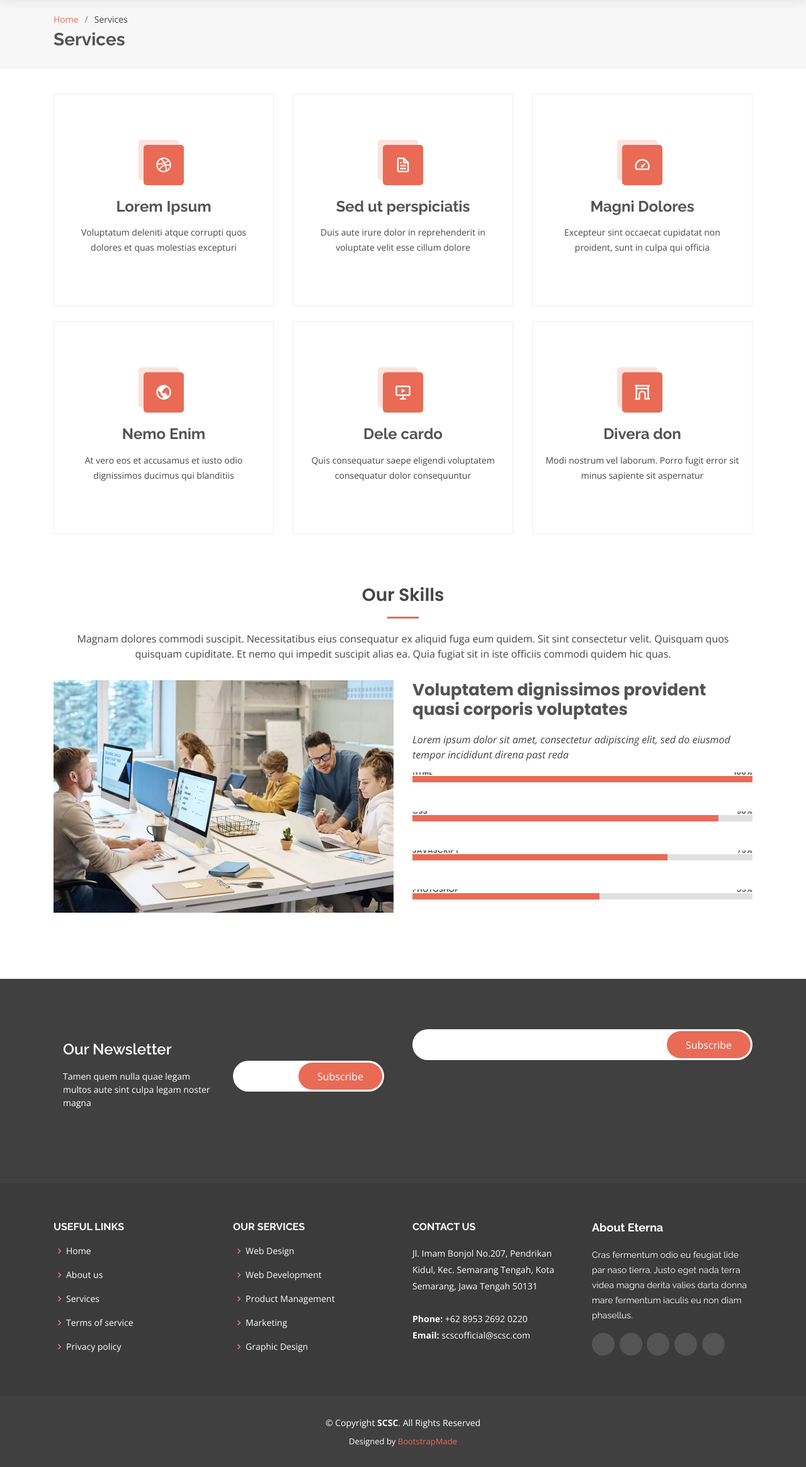
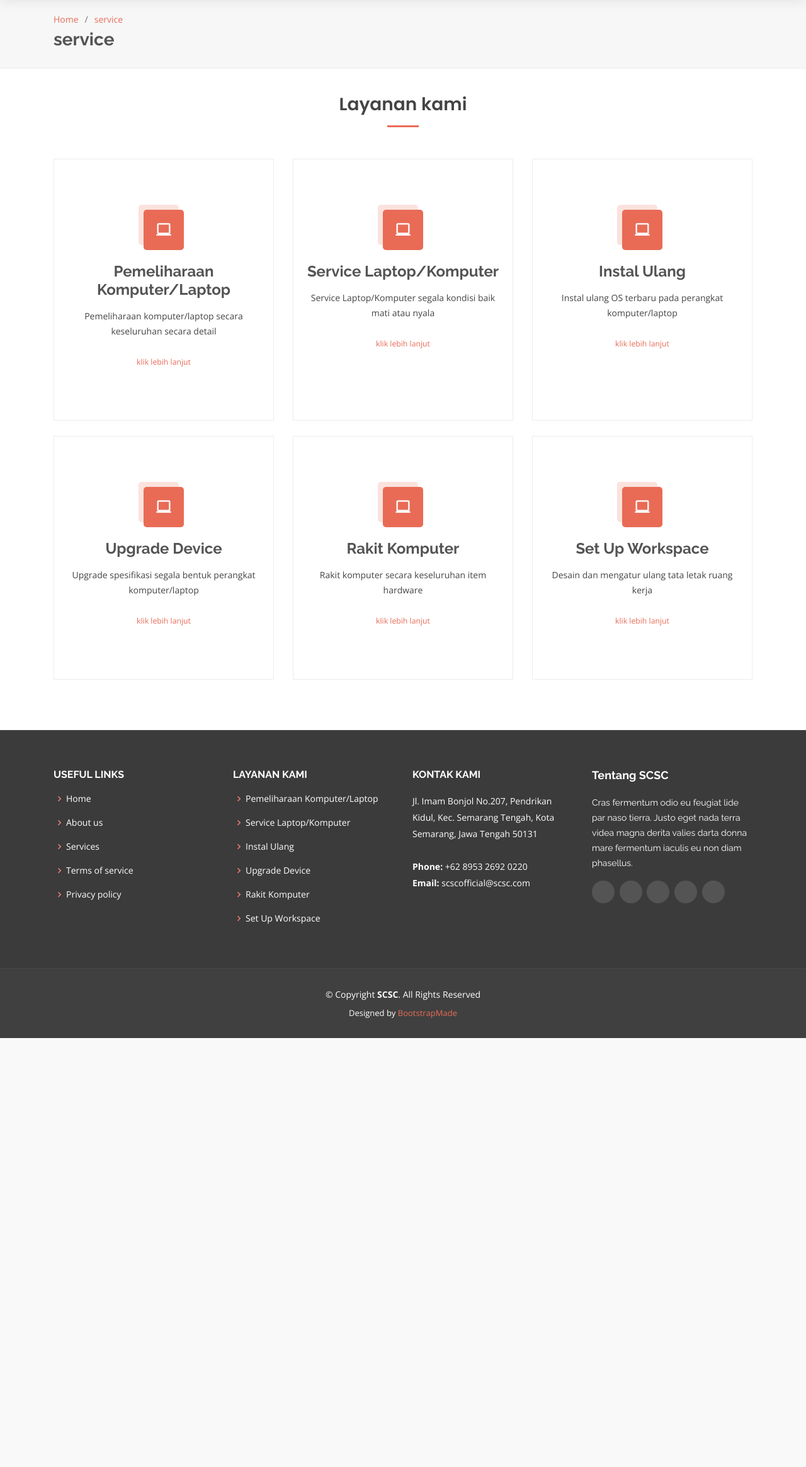
Before and after one commit to wrochcode/scsc, a CodeIgniter app: page /scsc/index.php/service/index in a window 1280 px wide. Shown: the part 111-2440 px from the top of the page at 63% size. After the commit the page ends 1759 px from the top, so only its background shows below. Run offline with CodeIgniter, Linux system fonts and the light colour scheme; data comes from the database, SQL or seed files in the repository; some libraries are stand-ins or nearby versions.

Commit message:
resolve about service

```diff
--- a/application/controllers/Home.php
+++ b/application/controllers/Home.php
@@ -77,12 +77,12 @@ class home extends CI_Controller
         // $tempVar = $tempVar[0]["value"];
         $data['services'] = $tempVar;
 
-        $tempVar = $this->scsc->getFew("testimoni", "ASC", 3);
-        $data['testimoni'] = $tempVar;
+        // $tempVar = $this->scsc->getFew("testimoni", "ASC", 3);
+        // $data['testimoni'] = $tempVar;
 
         $data['active'] = 1;
         $data['dd'] = 2;
-        $data['dda'] = 1;
+        $data['dda'] = 0;
 
         $this->load->view('home/header', $data);
         $this->load->view('home/top', $data);
--- a/application/controllers/Service.php
+++ b/application/controllers/Service.php
@@ -71,9 +71,101 @@ class service extends CI_Controller
         $tempVar = $tempVar[0]["value"];
         $data['linkedin'] = $tempVar;
 
+        $tempVar = $this->scsc->getData("service",array('status'=>'1'));
+        // $tempVar = $tempVar[0]["value"];
+        $data['services'] = $tempVar;
+
+        // $data['indikator'] = "";
+        $data['link'] = "service";
+
         $data['active'] = 3;
         $data['dd'] = 2;
-        $data['dda'] = 3;
+        $data['dda'] = 0;
+
+        $this->load->view('home/header', $data);
+        $this->load->view('home/top', $data);
+        $this->load->view('layanan/services');
+        $this->load->view('home/footer', $data);
+    }
+
+    public function serviceitem($item)
+    {
+        $data['title'] = "SCSC - Service";
+        // var_dump();
+        $dataPenunjuk = $this->session->userdata('email');
+        if($dataPenunjuk!=null):
+            $value=1;
+            $tempVar = $this->scsc->getData("user",array('email'=>$dataPenunjuk));
+            if($tempVar[0]["name"] != NULL):
+                $tempVar = $tempVar[0]["name"];
+            else:
+                $tempVar = $tempVar[0]["email"];
+            endif;
+            $data['emailuser'] = $tempVar;
+            // var_dump($data['emailuser']);
+        endif;
+
+        $tempVar = $this->scsc->getAll("homemenu");
+        $data['menu'] = $tempVar;
+        if(isset($dataPenunjuk)):
+            $data['menu'][count($data['menu'])-1]['name']=$data['emailuser'];
+            // echo $data['menu'][5]['value'];
+        endif;
+
+
+        $tempVar = $this->scsc->getAll("homemenuabout");
+        $data['submenu'] = $tempVar;
+
+        $tempVar = $this->scsc->getData("profil",array('name'=>'logo'));
+        $tempVar = $tempVar[0]["value"];
+        $data['logo'] = $tempVar;
+
+        $tempVar = $this->scsc->getData("profil",array('name'=>'singkatan'));
+        $tempVar = $tempVar[0]["value"];
+        $data['singkatan'] = $tempVar;
+
+        $tempVar = $this->scsc->getData("profil",array('name'=>'email'));
+        $tempVar = $tempVar[0]["value"];
+        $data['email'] = $tempVar;
+
+        $tempVar = $this->scsc->getData("profil",array('name'=>'alamat'));
+        $tempVar = $tempVar[0]["value"];
+        $data['alamat'] = $tempVar;
+
+        $tempVar = $this->scsc->getData("profil",array('name'=>'telp'));
+        $tempVar = $tempVar[0]["value"];
+        $data['telp'] = $tempVar;
+
+        $tempVar = $this->scsc->getData("profil",array('name'=>'twitter'));
+        $tempVar = $tempVar[0]["value"];
+        $data['twitter'] = $tempVar;
+
+        $tempVar = $this->scsc->getData("profil",array('name'=>'facebook'));
+        $tempVar = $tempVar[0]["value"];
+        $data['facebook'] = $tempVar;
+
+        $tempVar = $this->scsc->getData("profil",array('name'=>'instagram'));
+        $tempVar = $tempVar[0]["value"];
+        $data['instagram'] = $tempVar;
+
+        $tempVar = $this->scsc->getData("profil",array('name'=>'skype'));
+        $tempVar = $tempVar[0]["value"];
+        $data['skype'] = $tempVar;
+
+        $tempVar = $this->scsc->getData("profil",array('name'=>'linkedin'));
+        $tempVar = $tempVar[0]["value"];
+        $data['linkedin'] = $tempVar;
+
+        $tempVar = $this->scsc->getData("service",array('status'=>'1'));
+        // $tempVar = $tempVar[0]["value"];
+        $data['services'] = $tempVar;
+
+        // $data['indikator'] = "";
+        $data['link'] = "service";
+
+        $data['active'] = 3;
+        $data['dd'] = 2;
+        $data['dda'] = 0;
 
         $this->load->view('home/header', $data);
         $this->load->view('home/top', $data);
--- a/application/models/scsc.php
+++ b/application/models/scsc.php
@@ -27,7 +27,6 @@ class scsc extends CI_Model
     public function getFew($tabel, $short, $limit)
     {
         $this->db->order_by('id', $short);
-        // return $this->db->get($tabel)->result_array();
         return $this->db->get($tabel,0,$limit)->result_array();
     }
 
--- a/application/views/home/footer.php
+++ b/application/views/home/footer.php
@@ -1,36 +1,5 @@
   <!-- ======= Footer ======= -->
   <footer id="footer">
-
-    <div class="footer-newsletter">
-      <div class="container">
-        <div class="row">
-          <div class="col-lg-6">
-          <div class="footer-newsletter">
-      <div class="container">
-        <div class="row">
-          <div class="col-lg-6">
-            <h4>Our Newsletter</h4>
-            <p>Tamen quem nulla quae legam multos aute sint culpa legam noster magna</p>
-          </div>
-          <div class="col-lg-6">
-            <form action="" method="post">
-              <input type="email" name="email"><input type="submit" value="Subscribe">
-            </form>
-          </div>
-        </div>
-      </div>
-    </div>
-          </div>
-          <div class="col-lg-6">
-            <form action="<?= base_url()?>home/newsletter" method="post">
-              <input type="email" name="email">
-              <input type="submit" value="Subscribe">
-            </form>
-          </div>
-        </div>
-      </div>
-    </div>
-
     <div class="footer-top">
       <div class="container">
         <div class="row">
@@ -47,18 +16,20 @@
           </div>
 
           <div class="col-lg-3 col-md-6 footer-links">
-            <h4>Our Services</h4>
+            <h4>Layanan kami</h4>
             <ul>
-              <li><i class="bx bx-chevron-right"></i> <a href="#">Web Design</a></li>
-              <li><i class="bx bx-chevron-right"></i> <a href="#">Web Development</a></li>
+              <?php foreach($services as $service):?>
+                <li><i class="bx bx-chevron-right"></i> <a href="<?= base_url()?>service/serviceitem/<?= $service['name'];?>"><?= $service['name']; ?></a></li>
+              <?php endforeach;?>
+              <!-- <li><i class="bx bx-chevron-right"></i> <a href="#">Web Development</a></li>
               <li><i class="bx bx-chevron-right"></i> <a href="#">Product Management</a></li>
               <li><i class="bx bx-chevron-right"></i> <a href="#">Marketing</a></li>
-              <li><i class="bx bx-chevron-right"></i> <a href="#">Graphic Design</a></li>
+              <li><i class="bx bx-chevron-right"></i> <a href="#">Graphic Design</a></li> -->
             </ul>
           </div>
 
           <div class="col-lg-3 col-md-6 footer-contact">
-            <h4>Contact Us</h4>
+            <h4>Kontak kami</h4>
             <p>
               <?= $alamat; ?>
               <!-- A108 Adam Street <br>
@@ -72,7 +43,7 @@
           </div>
 
           <div class="col-lg-3 col-md-6 footer-info">
-            <h3>About Eterna</h3>
+            <h3>Tentang <?= $singkatan;?></h3>
             <p>Cras fermentum odio eu feugiat lide par naso tierra. Justo eget nada terra videa magna derita valies darta donna mare fermentum iaculis eu non diam phasellus.</p>
             <div class="social-links mt-3">
               <a href="<?= $twitter; ?>" target="_blank" class="twitter"><i class="icofont-twitter"></i></a>
--- a/application/views/layanan/services.php
+++ b/application/views/layanan/services.php
@@ -7,10 +7,10 @@
       <div class="container">
 
         <ol>
-          <li><a href="index.html">Home</a></li>
-          <li>Services</li>
+          <li><a href="<?= base_url();?>">Home</a></li>
+          <li><a href="<?= base_url().$link;?>" ><?= $link;?></a></li>
         </ol>
-        <h2>Services</h2>
+        <h2><?= $link;?></h2>
 
       </div>
     </section><!-- End Breadcrumbs -->
@@ -19,16 +19,26 @@
     <section id="services" class="services">
       <div class="container">
 
+        <div class="section-title" data-aos="fade-up">
+          <h2>Layanan kami</h2>
+        </div>
+
         <div class="row">
-          <div class="col-lg-4 col-md-6 d-flex align-items-stretch">
-            <div class="icon-box">
-              <div class="icon"><i class="bx bxl-dribbble"></i></div>
-              <h4><a href="">Lorem Ipsum</a></h4>
-              <p>Voluptatum deleniti atque corrupti quos dolores et quas molestias excepturi</p>
+          <?php $a=1 ;
+          foreach($services as $service):?>
+            <div class="col-lg-4 col-md-6 d-flex align-items-stretch <?php if($a > 3):?>mt-4<?php endif;?>">
+              <div class="icon-box">
+                <div class="icon"><i class="bx <?= $service['icon'];?>"></i></div>
+                <h4><a href=""><?= $service['name'];?></a></h4>
+                <p><?= $service['description'];?></p>
+                <br>
+                <a href="<?= base_url()?>service/serviceitem/<?= $service['name'];?>" class="stretched-link"><p><small>klik lebih lanjut</small></p></a>
+              </div>
             </div>
-          </div>
+          <?php $a++;
+          endforeach;?>
 
-          <div class="col-lg-4 col-md-6 d-flex align-items-stretch mt-4 mt-md-0">
+          <!-- <div class="col-lg-4 col-md-6 d-flex align-items-stretch mt-4 mt-md-0">
             <div class="icon-box">
               <div class="icon"><i class="bx bx-file"></i></div>
               <h4><a href="">Sed ut perspiciatis</a></h4>
@@ -66,7 +76,7 @@
               <h4><a href="">Divera don</a></h4>
               <p>Modi nostrum vel laborum. Porro fugit error sit minus sapiente sit aspernatur</p>
             </div>
-          </div>
+          </div> -->
 
         </div>
 
@@ -74,11 +84,10 @@
     </section><!-- End Services Section -->
 
     <!-- ======= Our Skills Section ======= -->
-    <section id="skills" class="skills">
+    <!-- <section id="skills" class="skills">
       <div class="container">
-
         <div class="section-title">
-          <h2>Our Skills</h2>
+          <h2>Penghargaan kita</h2>
           <p>Magnam dolores commodi suscipit. Necessitatibus eius consequatur ex aliquid fuga eum quidem. Sit sint consectetur velit. Quisquam quos quisquam cupiditate. Et nemo qui impedit suscipit alias ea. Quia fugiat sit in iste officiis commodi quidem hic quas.</p>
         </div>
 
@@ -128,6 +137,6 @@
         </div>
 
       </div>
-    </section><!-- End Our Skills Section -->
+    </section>End Our Skills Section -->
 
   </main><!-- End #main -->
```
Also changed, not shown: application/controllers/Shop.php (+4 -4 lines), application/views/home/index.php (+6 -3 lines).
